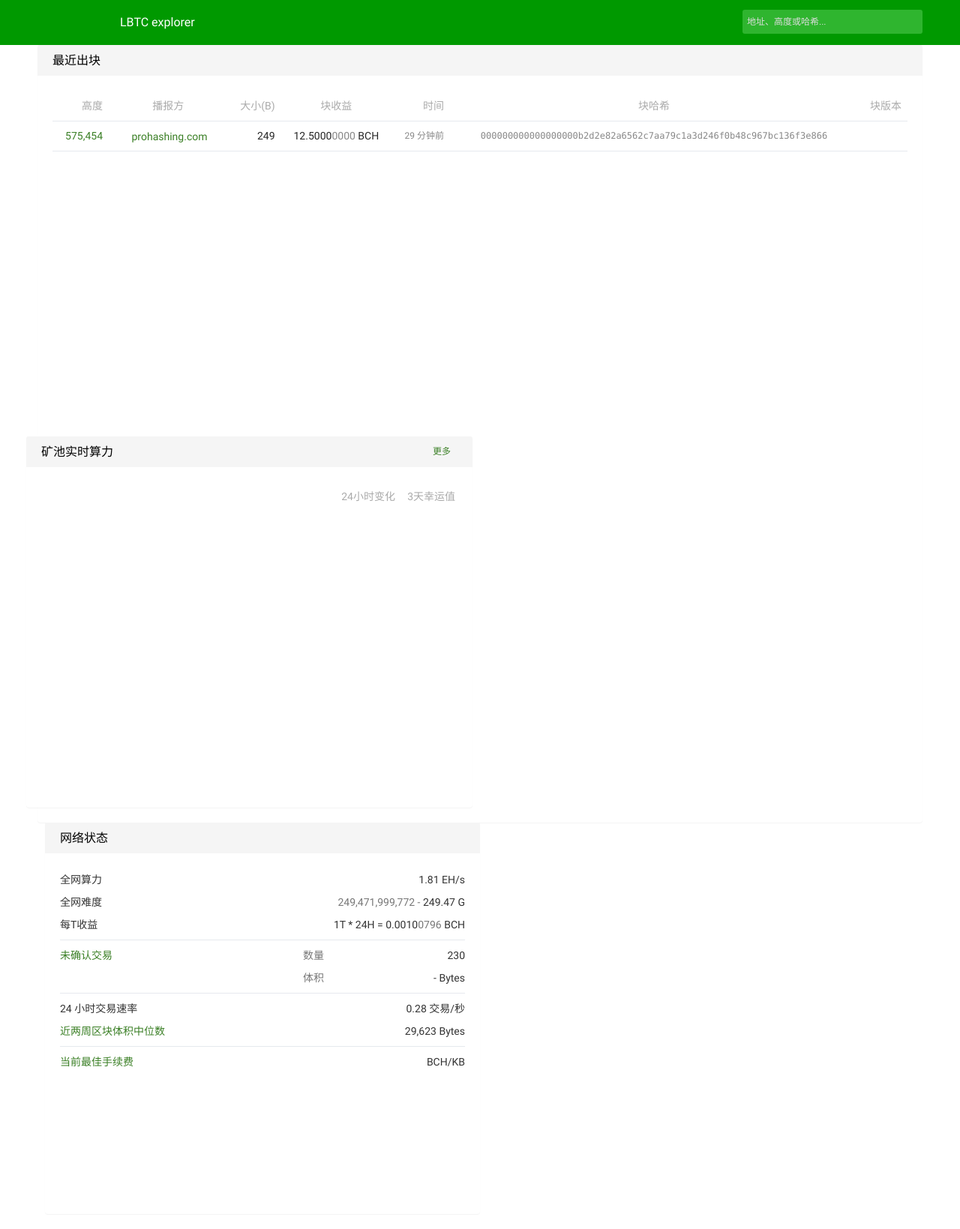
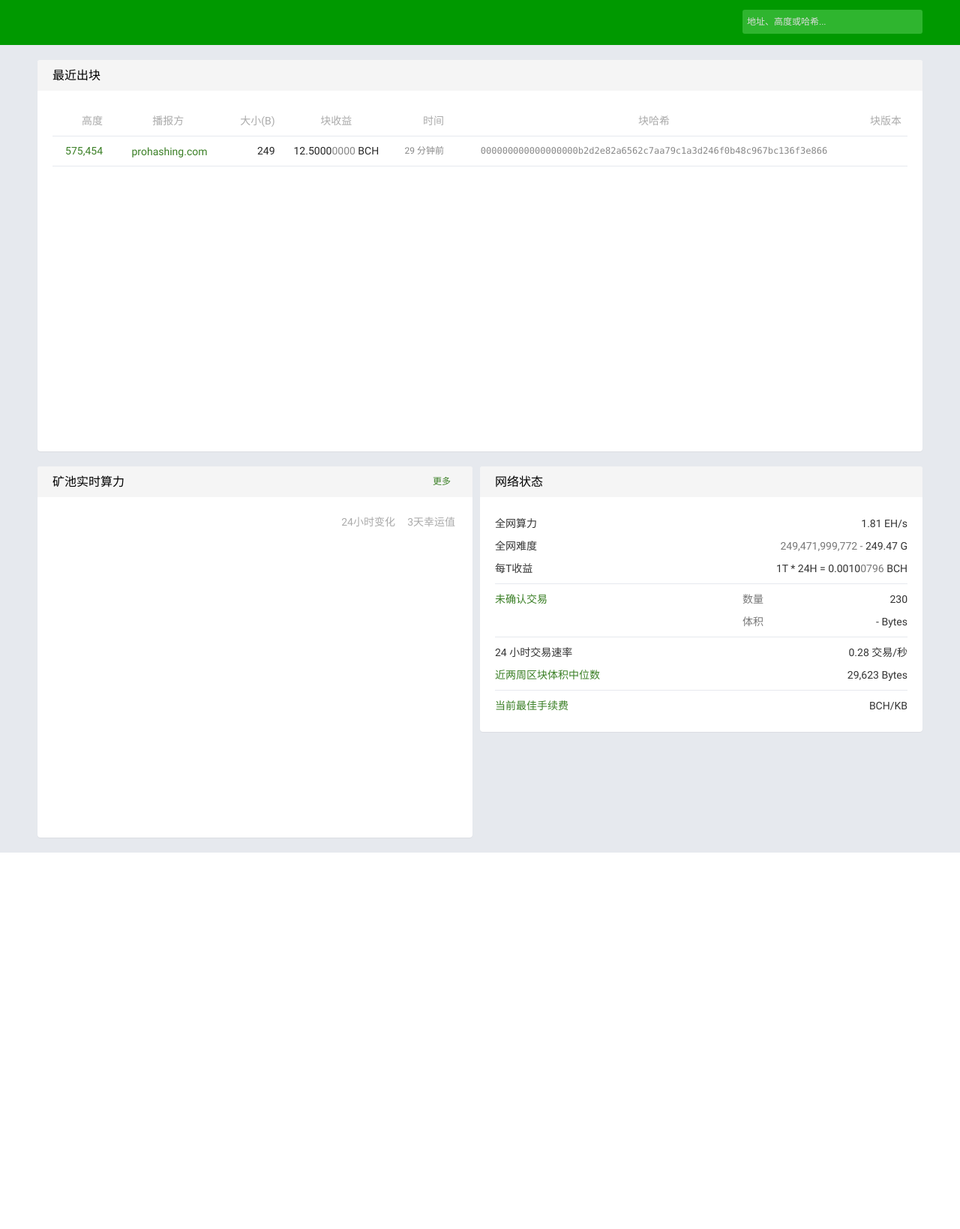
Before and after one commit to hdchenjian/lbtc-explorer, a Python web app: template src/templates/block.html in a window 1280 px wide. Shown: the whole page at 75% size. After the commit the page ends 1137 px from the top, so only its background shows below. Run offline with Jinja, Linux system fonts and the light colour scheme; the template is opened without the code that fills it, so the values that code supplies are empty; some libraries are stand-ins or nearby versions; some web fonts are replaced.

Commit message:
fix typo

```diff
--- a/src/templates/base.html
+++ b/src/templates/base.html
@@ -1,7 +1,7 @@
 <!doctype html>
 <html lang="zh-cn">
 <head>
-  <title>LBTC explorer</title>
+  <title>闪电比特币区块浏览器</title>
 
   <meta charset="utf-8" />
   <meta http-equiv="X-UA-Compatible" content="IE=edge">
@@ -21,7 +21,7 @@
           <nav class="nav">
             <ul>
               <li class="nav-item">
-                <a href="{{ url_for('lbtc_block') }}" target="_blank">LBTC explorer</a>
+                <a href="{{ url_for('lbtc_block') }}" target="_blank"></a>
               </li>
 
             </ul>
--- a/src/templates/block.html
+++ b/src/templates/block.html
@@ -3,7 +3,9 @@
 {% block body %}
 
 
+<div class="main-body">
   <div class="container">
+
     <div class="row">
       <div class="panel panel-bm indexBlockList">
         <div class="panel-heading">
@@ -55,6 +57,9 @@
             </tr>
           </table>
         </div>
+      </div>
+    </div>
+
 
     <div class="row">
       <div class="col-xs-6" style="padding-left: 0; padding-right: 10px;">
@@ -67,6 +72,7 @@
               矿池实时算力
             </div>
           </div>
+
           <div class="panel-body">
             <div class="pool-panel pool-panel-share">
               <table class="table table-condensed">
@@ -84,8 +90,9 @@
 
         </div>
       </div>
-        </div>
-        <div class="col-xs-6" style="padding-right: 0; padding-left: 10px;">
+
+
+    <div class="col-xs-6" style="padding-right: 0; padding-left: 0px;">
       <div class="panel panel-bm indexNetworkStats">
         <div class="panel-heading">
           <div class="panel-heading-corner">
@@ -191,7 +198,7 @@
         </div>
       </div>
     </div>
-      </div>
+
   </div>
 </div>
 
```
Also changed, not shown: src/rpc_block.py (+4 -3 lines), 1 other file. Lines whose indentation alone changed are shown as unchanged.
